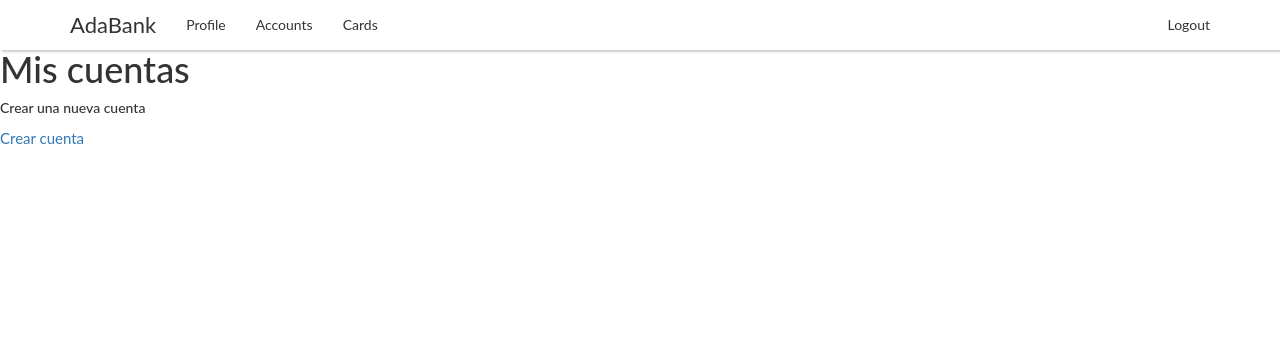
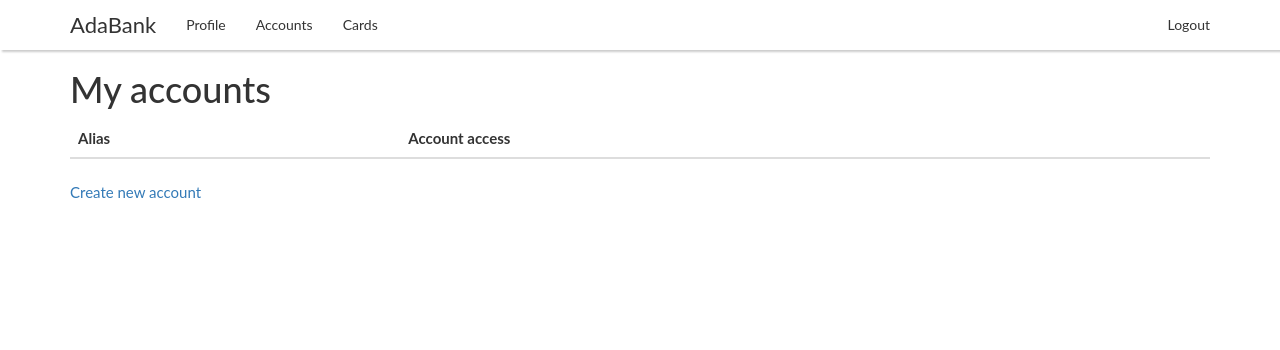
Before and after one commit to jdabrante/adabank, a Django app: page /account/list/ in a window 1280 px wide. Shown: the top 350 px of the page. Run offline with Django 4.2, Linux system fonts and the light colour scheme; the visitor is signed in with stand-in values (Sample User, id 1); lists and menus that the app fills with data are empty; some libraries are stand-ins or nearby versions.

Commit message:
Edited some html and css to style it

```diff
--- a/bank/account/templates/account/list.html
+++ b/bank/account/templates/account/list.html
@@ -1,21 +1,29 @@
-{% extends "base.html" %}
-{% load static %}
-
-{% block title %}Your cards{% endblock %}
-
-{% block nav %}
+{% extends "base.html" %} {% load static %} {% block title %}Your cards{% endblock %} {% block nav %}
 <li><a class="sign-in" href="{% url 'logout' %}">Logout</a></li>
-{% endblock nav %}
-
-{% block content %}
-<div class="django">
-    <h1>Mis cuentas</h1>
-    {% for account in accounts  %}
-        <h5>{{ account.alias|default:account.code }}</h5>
-        <a href="{{ account.get_absolute_url }}">Ir a la cuenta</a>
-    {% endfor %}
-    <h5>Crear una nueva cuenta</h5>
-    <a href="{% url 'account:create' %}">Crear cuenta</a>
+{% endblock nav %} {% block content %}
+<div class="container">
+  <div class="django">
+    <h1>My accounts</h1>
+    <div class="table-responsive">
+      <table class="table table-striped">
+        <thead>
+          <tr>
+            <th>Alias</th>
+            <th>Account access</th>
+          </tr>
+        </thead>
+        <tbody>
+          {% for account in accounts %}
+          <tr>
+            <td>{{ account.alias|default:account.code }}</td>
+            <td><a href="{{ account.get_absolute_url }}">Access</a></td>
+          </tr>
+          {% endfor %}
+        </tbody>
+    </table>
+    <a href="{% url 'account:create' %}">Create new account</a>
+    </div>
+  </div>
 </div>
 
 {% endblock %}
--- a/bank/client/static/css/style.css
+++ b/bank/client/static/css/style.css
@@ -66,6 +66,13 @@ body {
     width: 50%;
     margin-top: -20px;
     margin-bottom: 5px;
+}
+
+.accounts {
+    /* display: flex; */
+    margin-top: 100px;
+    justify-content: center;
+    text-align: center;
 }
 
 
@@ -158,14 +165,16 @@ footer .glyphicon {
 
 .risk {
     padding: 20px;
-    margin: 10px 80px 10px 80px;
-    border: 1px solid #cccccc;
+    margin: 0px 80px 10px 80px;
+    border-left: 1px solid #cccccc;
+    border-right: 1px solid #cccccc;
+    border-bottom: 1px solid #cccccc;
     height: auto;
 }
 
 .level {
     text-align: center;
-    margin: 10px 80px 10px 80px;
+    margin: 10px 80px 0px 80px;
     font-size: 1.2em;
     padding: 10px;
     height: 50px;
```
Also changed, not shown: bank/account/templates/account/card/list.html (+23 -7 lines), bank/account/templates/account/detail.html (+5 -7 lines), bank/client/templates/client/profile.html (+29 -9 lines), bank/client/templates/registration/logged_out.html (+7 -4 lines).
